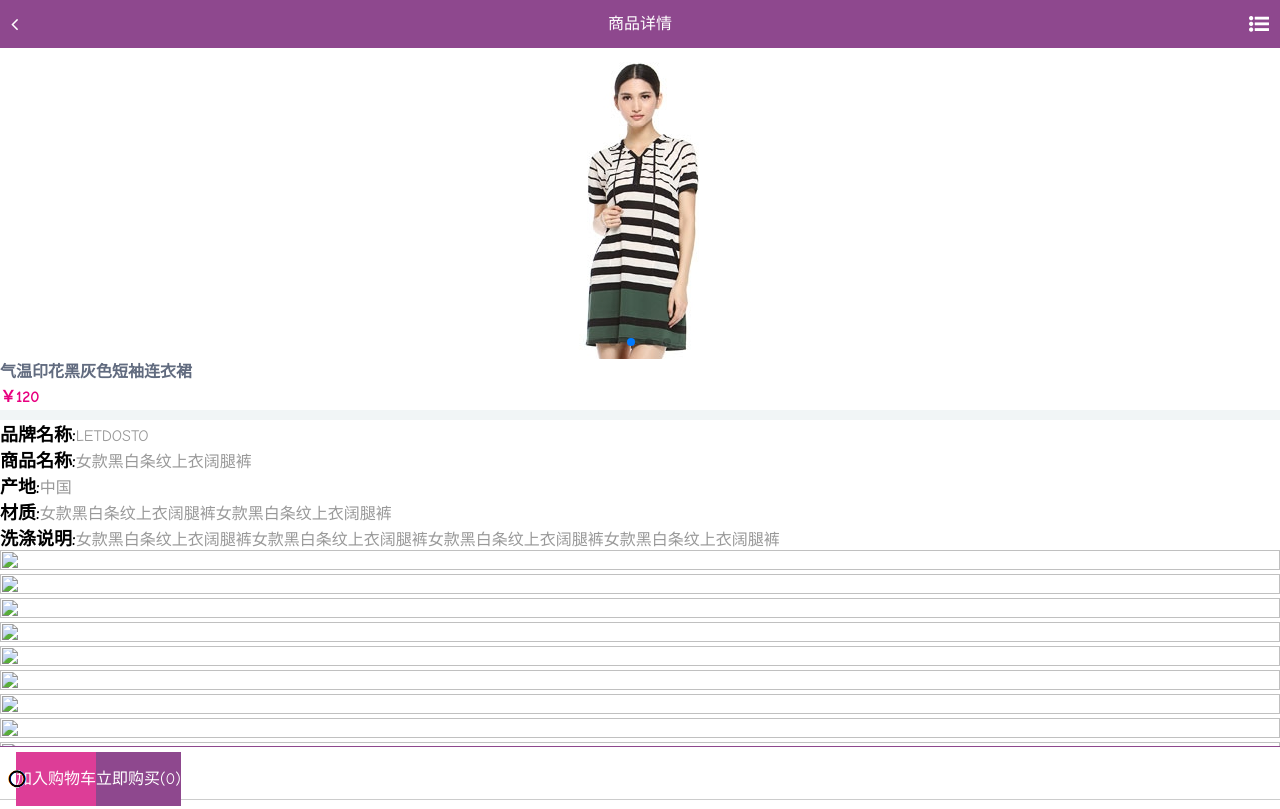
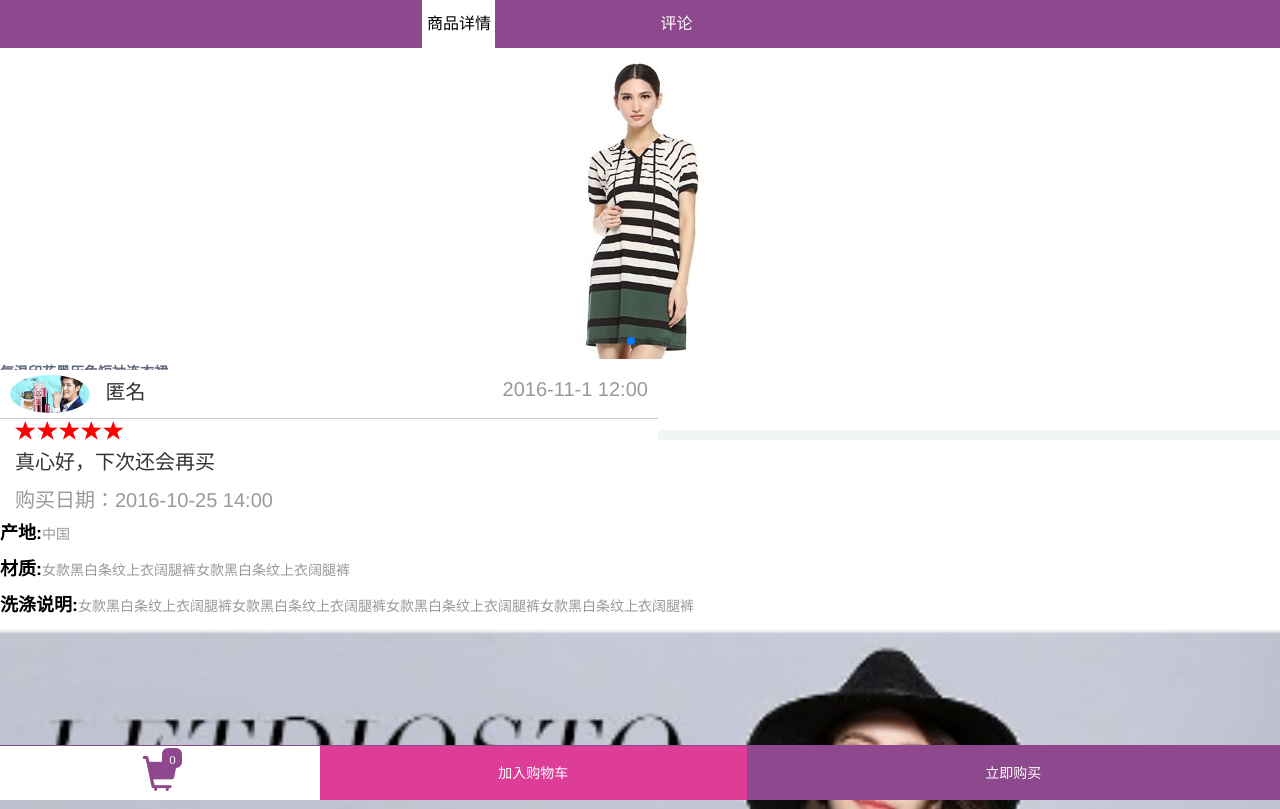
Before and after one commit to menglaoda/oya-, a website: page app/html/goods.html in a window 1280 px wide. Shown: the top 809 px of the page. Drawn offline with nearby package versions, Linux system fonts and the light colour scheme; files that its build step writes are made by us from their sources; files whose address does not match are found by name.

Commit message:
商品详情的评论刚开始显示了

```diff
--- a/app/css/goods.css
+++ b/app/css/goods.css
@@ -4,6 +4,62 @@
 ul,li{
 	list-style: none;
 }
+/*头部*/
+.header {
+  position: fixed;
+  top: 0;
+  right: 0;
+  height: 48px;
+  line-height: 48px;
+  left: 0;
+  z-index: 100;
+  background-color: #8E488E;
+  color: #fff;
+
+}
+.goods{
+  display:block;
+}
+
+.comment-list{
+ /* display:none;*/
+}
+/*头部*/
+.title1,.title2{
+  position: absolute;
+  left: 40%;
+  display: block;
+  text-align: center;
+  font-size: 16px;
+  width: 73px;
+}
+.active{
+  background: #fff;
+  color: #000;
+}
+.title1{
+ left: 33%;
+}
+.title2{
+ left: 50%;
+}
+.header #memu-list, .header #memu-left {
+  font-size: 20px;
+  padding: 0 6px;
+  position: absolute;
+  right: 5px;
+  height: 48px;
+  line-height: 48px;
+  cursor: pointer;
+
+}
+.col-xs-3{ background: #fff; }
+
+.header #memu-left {
+  right: 0;
+  left: 5px;
+}
+/*轮播*/
 .swiper-container {
 	margin-top: 60px;
 	width: 100%;
@@ -27,8 +83,7 @@ ul,li{
         -ms-flex-align: center;
         -webkit-align-items: center;
         align-items: center;
-    }
-
+}
 .xinxi p{
 	height: 25px;line-height: 25px;font-weight: bold;color: #616b7f;
 }
@@ -44,13 +99,59 @@ ul,li{
 	color: #000;
 }
 .goods-img li img{width: 100%;height:100%}
+/*评论*/
+.comment-list{
+  font-size: 20px;
+  position: absolute;
+  top:50px;
+}
+.comment-list .comment-content{
+  background: #fff;
+  overflow: hidden;
+  margin-top: 10px;
+}
+.comment-list .comment-content .user{
+  border-bottom: solid 1px #ccc;
+  padding: 5px 10px;
+  overflow: hidden;
+ /* display: flex;*/
+  align-items: center;
+}
+.comment-list .comment-content .user span{
+   margin-left: 10px;
+}
+.comment-list .comment-content .user .col-xs-6{
+  padding: 0;
+}
+.comment-list .comment-content .user .col-xs-6:last-child{
+  text-align: right;
+  color: #999;
+}
+.comment-list .comment-content .user img{
+        width: 80px;
+        border-radius: 50%;
+      }
+.comment-list .content-txt .glyphicon{
+        color: #f00;
+        padding: 0 1px;
+      }
+.comment-list .content-txt .buyTime{
+        font-style: normal;
+        color: #999;
+      }
+
+
 
 /*脚部*/
-
 .footer {
   border-top: 1px solid #8e488e;
   color: white;
   box-sizing: border-box;
+  bottom: 0;
+  display: block;
+  width: 100%;
+  position: fixed;
+  bottom: 0;
 }
 
 .footer div:nth-child(n) {
@@ -58,52 +159,32 @@ ul,li{
   line-height: 54px;
   text-align: center;
 }
+/*购物车*/
+.footer .allPick .glyphicon{
+  position: relative;
+  bottom: 0;
+  color:#8e488e;font-size:35px;
 
-.footer .allPick {
-  color: black;
 }
-
-.footer .allPick .col-xs-6 {
-  padding: 0;
-}
-
-.footer .allPick .choice {
-  position: relative;
-  /*复选框被选中*/
-}
-
-.footer .allPick .choice input:nth-child(n) {
-  position: absolute;
-}
-
-.footer .allPick .choice span {
+.allPick .glyphicon span{
   position: absolute;
   display: block;
-  top: 50%;
-  margin-top: -9px;
-  left: 50%;
-  width: 18px;
-  height: 18px;
-  background: url(../img/noPick.png);
+  top:1px;
+  left: 20px;
+  font-size: 13px;
+  line-height: 20px;
+  width: 20px;
+  height: 20px;
+  border-radius:30%;
+  background: #8e488e;
+  color: #fff;
 }
-
-.footer .allPick .choice .pic {
-  background: url(../img/tick.png);
-}
-
-.footer .allPick .choice .che {
-  z-index: 100;
-  width: 18px;
-  height: 18px;
-  top: 50%;
-  margin-top: -8px;
-  opacity: 0;
-}
-
 .footer .payMethod {
   background: #dd3d97;
 }
 
 .footer .pay {
+
   background: #8e488e;
 }
+.footer .pay a{color:#fff;}
--- a/app/html/goods.html
+++ b/app/html/goods.html
@@ -5,12 +5,13 @@
 	<meta name="viewport" content="width=device-width, initial-scale=1, minimum-scale=1, maximum-scale=1">
 	<title>商品详情页</title>
 	<link rel="stylesheet" href="../css/swiper.min.css">
-	<link rel="stylesheet" type="text/css" href="../tools/font-awesome-4.6.3/css/font-awesome.min.css" />
-	<link rel="stylesheet" href="../tools/font/iconfont.css">
-	<link rel="stylesheet" href="../css/common.css">
+
 	<link rel="stylesheet" href="../css/goods.css">
-
+	<!-- 评论 -->
+	<link rel="stylesheet" href="../assets/bootstrap/dist/css/bootstrap.min.css" />
 	<script src="../js/jquery-1.12.0.js"></script>
+	<script src="../assets/zepto/dist/zepto.min.js""></script>
+	<script src="../assets/zepto/src/touch.js""></script>
 	<script src="../js/swiper.min.js"></script>
 	<script src="../js/goods.js"></script>
 
@@ -18,12 +19,15 @@
 <body>
 <header class="header">
 	<i class="fa fa-angle-left" id="memu-left"></i>
-	<div class="title">商品详情</div>
+	<ul class="ul-li">
+		<li class="title1 active">商品详情</li>
+		<li class="title2">评论</li>
+	</ul>
 	<i class="fa fa-list-ul" id="memu-list"></i>
 </header>
 
 
-<div>
+<div class="goods">
 	<div class="swiper-container">
         <div class="swiper-wrapper">
             <div class="swiper-slide"><img src="../img/56.jpg" alt=""></div>
@@ -59,52 +63,70 @@
 		<li><img src="../img/9.png" alt=""></li>
 	</ul>
 </div>
+<!--评论列表-->
+<section class="comment-list" >
+	<!--用户评论内容-->
+	<div class="comment-content">
+		<div class="user">
+			<div class="col-xs-6">
+				<img src="../img/2.jpg" />
+				<span>匿名</span>
+			</div>
+			<time class="col-xs-6">2016-11-1&nbsp;12:00</time>
+		</div>
+		<div class="content-txt">
+			<div class="col-xs-12">
+				<span class="glyphicon glyphicon-star"></span><span class="glyphicon glyphicon-star"></span><span class="glyphicon glyphicon-star"></span><span class="glyphicon glyphicon-star"></span><span class="glyphicon glyphicon-star"></span>
+			</div>
+			<p class="col-xs-12">真心好，下次还会再买</p>
+			<i class="col-xs-12 buyTime">购买日期：2016-10-25&nbsp;14:00</i>
+		</div>
+	</div>
 
+	<div class="comment-content">
+		<div class="user">
+			<div class="col-xs-6">
 
-<!-- <div class="pinglun">
-	<div class="comment">
-		<ul>
-			<li class="col-xs-6">
-				<div class="de_img"><img src="../img/1.png"/>&nbsp;匿名</div></li>
-			<li class="col-xs-6 line_right">2016-05-16 12：00</li>
-		</ul>
-		<ul class="ul2">
-			<li class="reds">
-				<i class="fa fa-star"></i>
-				<i class="fa fa-star"></i>
-				<i class="fa fa-star"></i>
-				<i class="fa fa-star"></i>
-				<i class="fa fa-star"></i>
-			</li>
-			<li class="fonts">真心好，下次还会来再买</li>
-			<li class="colcor">购物日期：2016-5-10 14:00</li>
-		</ul>
+				<img src="../img/3.jpg" />
+				<span>匿名</span>
+			</div>
+			<time class="col-xs-6">2016-11-1&nbsp;12:00</time>
+		</div>
+		<div class="content-txt">
+			<div class="col-xs-12">
+				<span class="glyphicon glyphicon-star"></span><span class="glyphicon glyphicon-star"></span><span class="glyphicon glyphicon-star"></span><span class="glyphicon glyphicon-star"></span><span class="glyphicon glyphicon-star"></span>
+			</div>
+			<p class="col-xs-12">真心好，下次还会再买</p>
+			<i class="col-xs-12 buyTime">购买日期：2016-10-25&nbsp;14:00</i>
+		</div>
 	</div>
-</div> -->
+
+	<div class="comment-content">
+		<div class="user">
+			<div class="col-xs-6">
+				<img src="../img/4.jpg" />
+				<span>匿名</span>
+			</div>
+			<time class="col-xs-6">2016-11-1&nbsp;12:00</time>
+		</div>
+		<div class="content-txt">
+			<div class="col-xs-12">
+				<span class="glyphicon glyphicon-star"></span><span class="glyphicon glyphicon-star"></span><span class="glyphicon glyphicon-star"></span><span class="glyphicon glyphicon-star"></span><span class="glyphicon glyphicon-star"></span>
+			</div>
+			<p class="col-xs-12">真心好，下次还会再买</p>
+			<i class="col-xs-12 buyTime">购买日期：2016-10-25&nbsp;14:00</i>
+		</div>
+	</div>
+</section>
 <footer class="footer">
 	<div class="col-xs-3 allPick">
-		<div class="col-xs-6 choice">
-		<div class=" iconfont icon-gouwuche"></div>
-			<input type="checkbox" class="che" />
-			<span></span>
+		<div class="glyphicon glyphicon-shopping-cart" style=""><span class="num">0</span>
 		</div>
-
 	</div>
 	<div class="col-xs-4 payMethod">加入购物车</div>
-	<div class="col-xs-5 pay">立即购买(<span>0</span>)</div>
+	<div class="col-xs-5 pay"><a href="shoppingCar.html">立即购买</a></div>
 </footer>
-<!-- <footer class="footer">
-	<div class="col-xs-3 allPick">
-		<div class="col-xs-6 choice">
-		<div class=" iconfont icon-gouwuche"></div>
-			<input type="checkbox" class="che" />
-			<span></span>
-		</div>
 
-	</div>
-	<div class="col-xs-4 payMethod">加入购物车</div>
-	<div class="col-xs-5 pay">立即购买(<span>0</span>)</div>
-</footer> -->
 
 
 </body>
--- a/app/js/goods.js
+++ b/app/js/goods.js
@@ -1,4 +1,4 @@
-$(function(){
+;$(function(){
 
      	var swiper = new Swiper('.swiper-container', {
 	        pagination: '.swiper-pagination',
@@ -8,5 +8,41 @@ $(function(){
 	        loop:true,
     	});
 
+     var $eLi= $('ul.ul-li').find('li');
+     var goods=$('.goods');
+     var comment=$('.comment-list');
 
+     $eLi.each(function(index){
+     	var $self = $(this);
+     	$self.on('singleTap',function(){
+     		$self.addClass('active').siblings().removeClass('active');
+     		console.log(index);
+     		if(index==0){
+     			goods.css({display:'block'});
+     			comment.css({display:'none'});
+     			// $('.footer').css({display:'block'});
+     		}else if(index==1){
+     			goods.css({display:'none'});
+     			comment.css({display:'block'});
+     			// $('.footer').css({display:'none'});
+     		}
+     	});
+     });
+     // localStoryge
+     // 按钮
+     var $car=$('.payMethod');
+
+     var i=0;
+      // 点击的时候保存
+    $car.on('singleTap',function(){
+    	i++;
+     $('.num').html(j);
+    	 var arr=[],obj={};
+      obj ={'title':$('.xinxi').find('.namee').html(),'img':$('.swiper-wrapper').find('img').eq(0).attr('src'),'price':$('.xinxi').find('.price').html(),'count':$('.glyphicon').find('.num').html()};
+    	arr.push(obj);
+
+    	arr = JSON.stringify(arr);  //将数组转换为字符串
+    	localStorage.setItem('shoppingCar',arr);   //设置本地存储
     })
+
+});
```
Also changed, not shown: app/img/1.png (added), app/img/11.png (added), app/img/12.png (added), app/img/13.png (added), app/img/2.png (added), app/img/3.png (added), app/img/4.png (added), app/img/5.png (added), app/img/6.png (added), app/img/7.png (added), app/img/8.png (added), app/img/9.png (added), app/img/详情页.png (added). Lines whose indentation alone changed are shown as unchanged.
